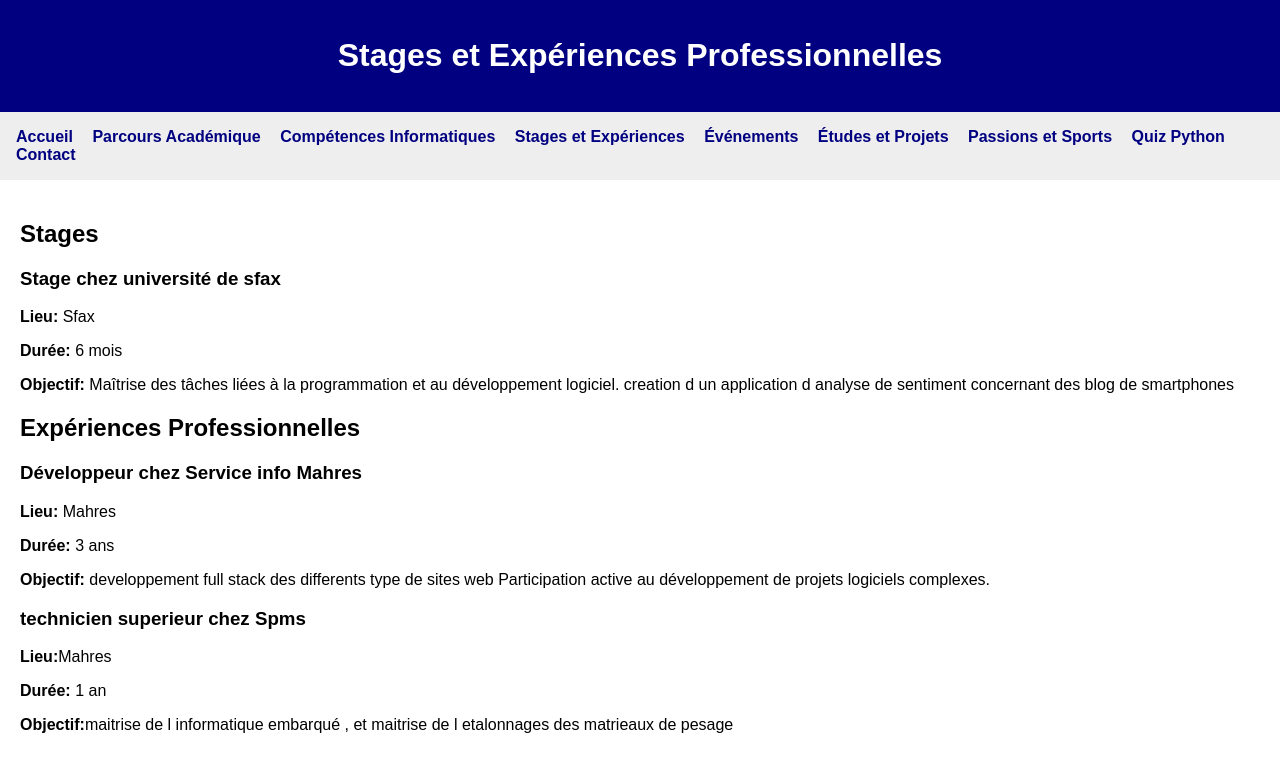
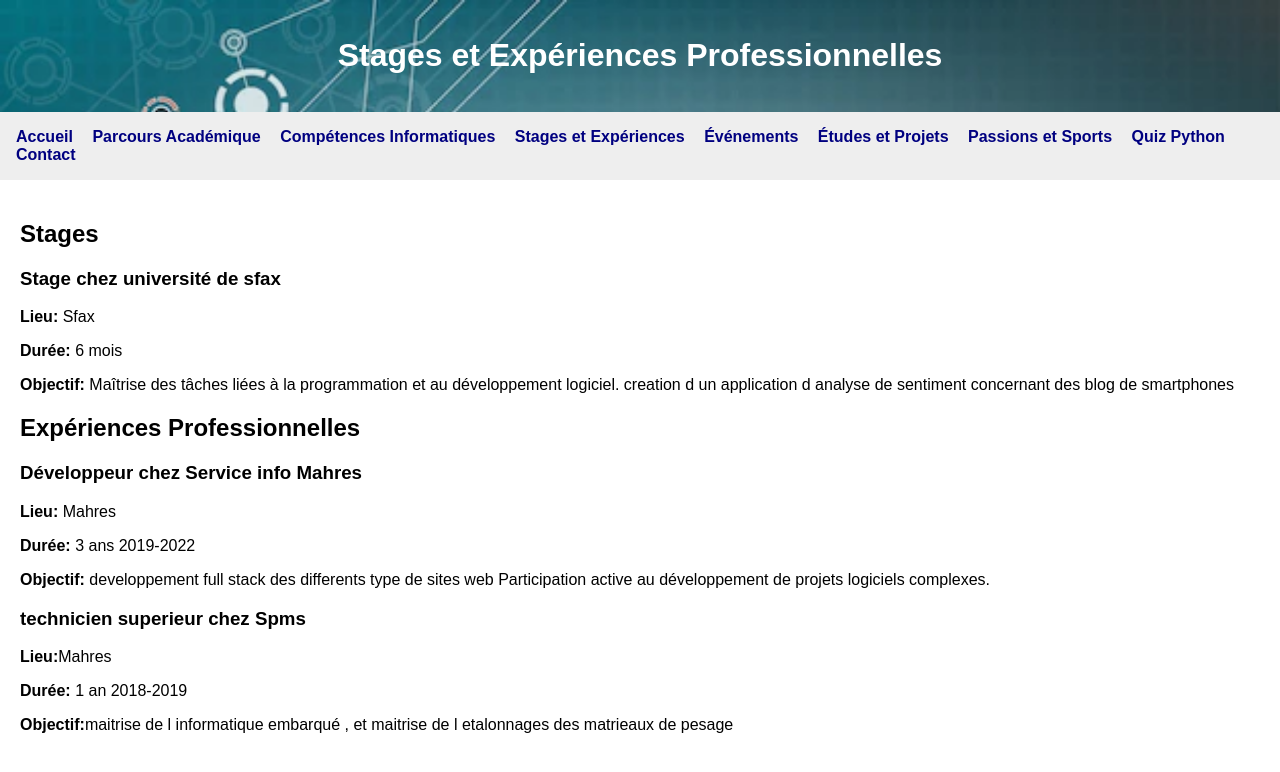
Before and after one commit to helmibenzina101/projet_cv, a plain HTML site: page pages/experiences.html in a window 1280 px wide. Drawn offline with Linux system fonts and the light colour scheme.

Commit message:
replacing a background color with background image adding timelines to the academic studies

```diff
--- a/pages/experiences.html
+++ b/pages/experiences.html
@@ -12,7 +12,8 @@
         }
 
         header {
-            background-color: #000080;
+             background-image: url("../images/bg.webp");
+            background-size: cover;
             color: #fff;
             text-align: center;
             padding: 1em 0;
@@ -35,7 +36,8 @@
         }
 
         footer {
-            background-color: #000080;
+             background-image: url("../images/bg.webp");
+            background-size: cover;
             color: #fff;
             text-align: center;
             padding: 1em 0;
@@ -79,14 +81,14 @@
         <div class="experience">
             <h3>Développeur chez Service info Mahres</h3>
             <p><strong>Lieu:</strong> Mahres</p>
-            <p><strong>Durée:</strong> 3 ans</p>
+            <p><strong>Durée:</strong> 3 ans 2019-2022 </p>
             <p><strong>Objectif:</strong> developpement full stack des differents type de sites web  Participation active au développement de projets logiciels complexes.</p>
         </div>
 
         <div class="experience">
             <h3>technicien superieur chez Spms</h3>
             <p><strong>Lieu:</strong>Mahres</p>
-            <p><strong>Durée:</strong> 1 an</p>
+            <p><strong>Durée:</strong> 1 an 2018-2019</p>
             <p><strong>Objectif:</strong>maitrise de l informatique embarqué , et maitrise de l etalonnages des matrieaux de pesage</p>
         </div>
     </section>
```
Also changed, not shown: index.html (+4 -2 lines), pages/competences.html (+4 -2 lines), pages/contact.html (+6 -3 lines), pages/manif.html (+4 -2 lines), pages/matiere.html (+4 -2 lines), pages/parcours.html (+7 -2 lines), pages/passions.html (+4 -2 lines), pages/quiz.html (+6 -3 lines), images/bg.webp (added), 1 other file.
